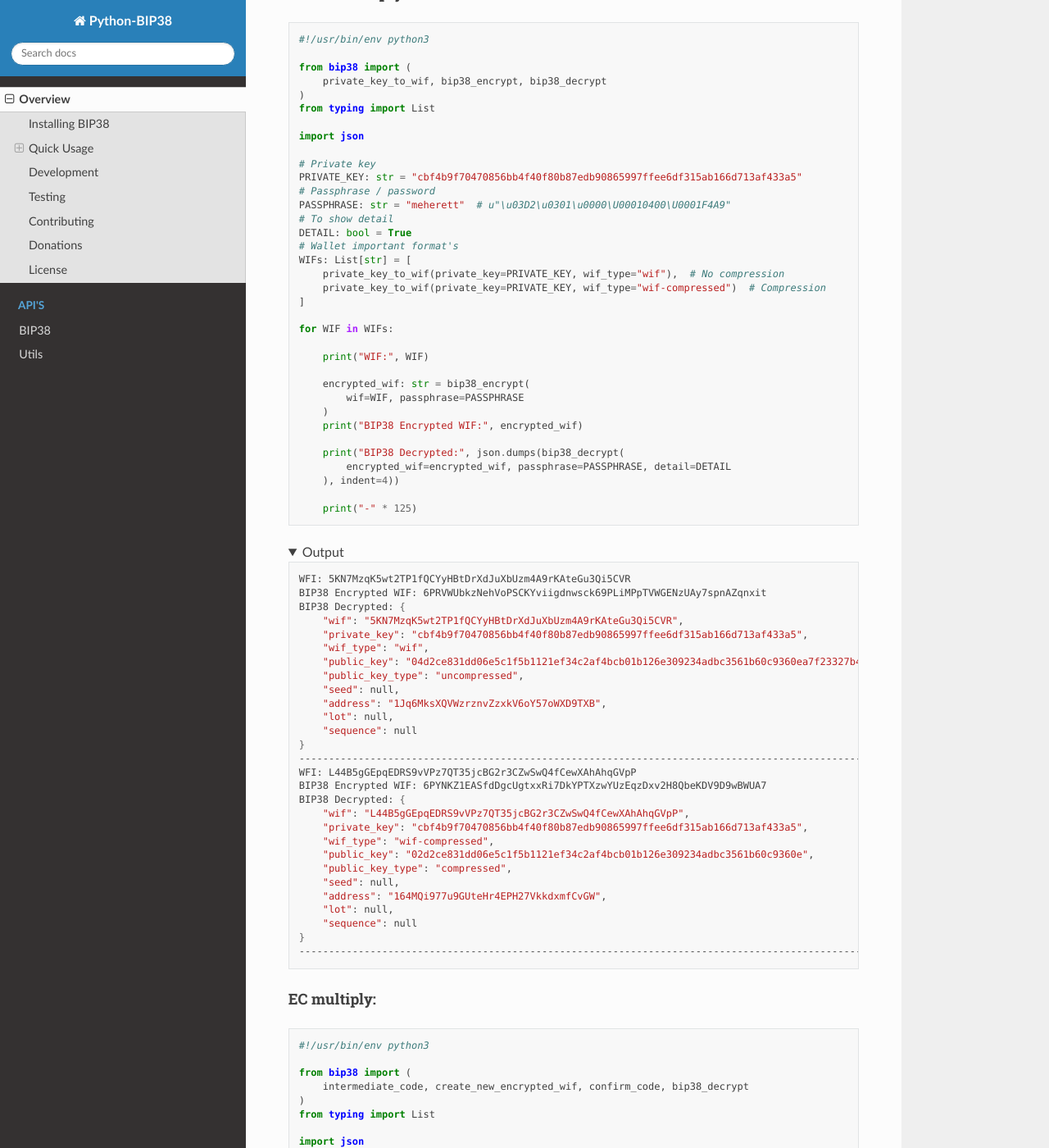
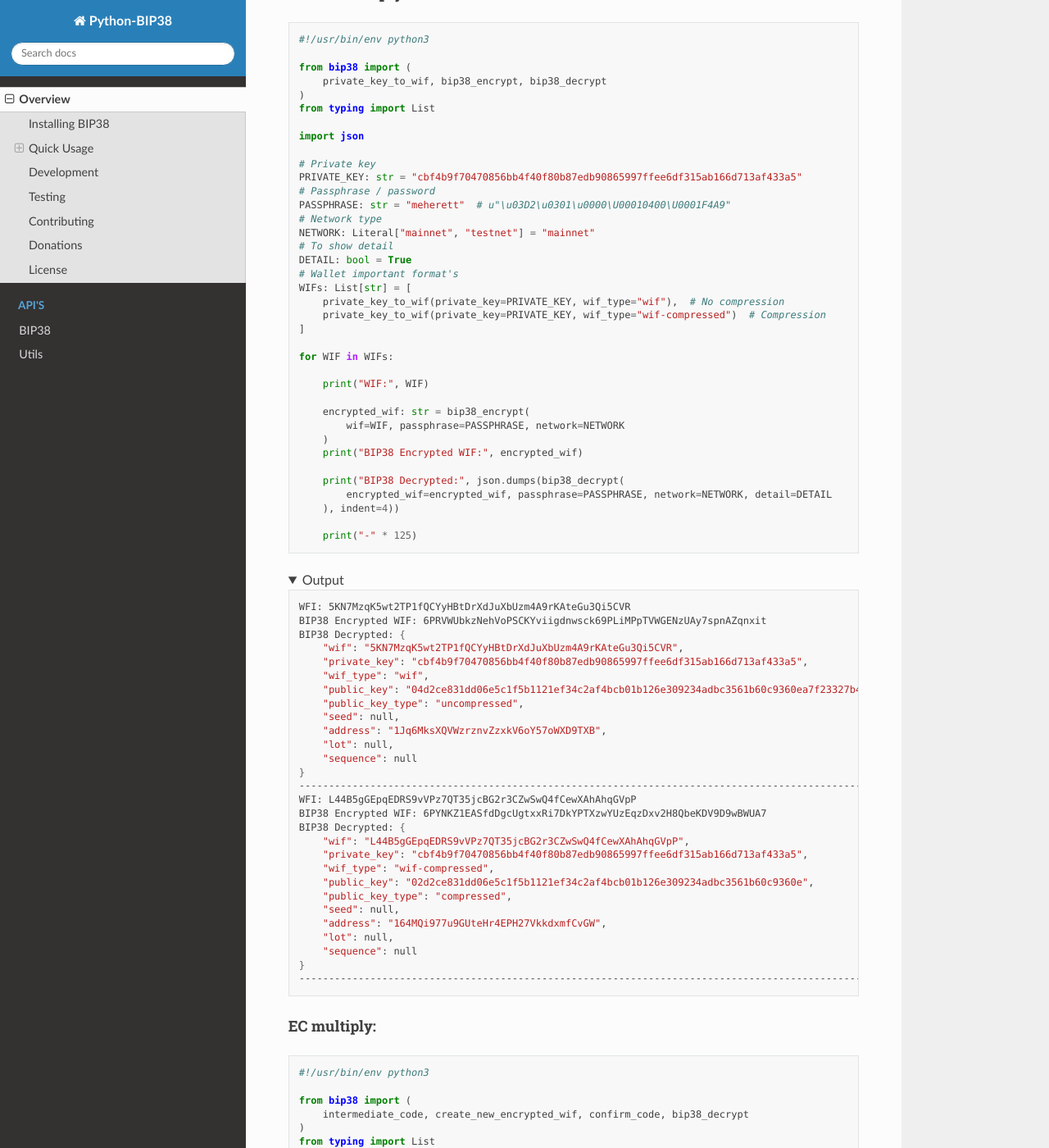
Before and after one commit to meherett/python-bip38, a Sphinx documentation site: the page built from docs/index.rst, in a window 1280 px wide and 1400 px high, scrolled down 1005 px. Shown: the whole window at 82% size. Built offline with Sphinx 7.4.7 and the Read the Docs theme 2.0.0, drawn with Linux system fonts in a browser that asks for light colours; some of the changed text lies outside the part shown.

```diff
--- a/docs/index.rst
+++ b/docs/index.rst
@@ -70,6 +70,8 @@ _______________
     PRIVATE_KEY: str = "cbf4b9f70470856bb4f40f80b87edb90865997ffee6df315ab166d713af433a5"
     # Passphrase / password
     PASSPHRASE: str = "meherett"  # u"\u03D2\u0301\u0000\U00010400\U0001F4A9"
+    # Network type
+    NETWORK: Literal["mainnet", "testnet"] = "mainnet"
     # To show detail
     DETAIL: bool = True
     # Wallet important format's
@@ -83,12 +85,12 @@ _______________
         print("WIF:", WIF)
 
         encrypted_wif: str = bip38_encrypt(
-            wif=WIF, passphrase=PASSPHRASE
+            wif=WIF, passphrase=PASSPHRASE, network=NETWORK
         )
         print("BIP38 Encrypted WIF:", encrypted_wif)
 
         print("BIP38 Decrypted:", json.dumps(bip38_decrypt(
-            encrypted_wif=encrypted_wif, passphrase=PASSPHRASE, detail=DETAIL
+            encrypted_wif=encrypted_wif, passphrase=PASSPHRASE, network=NETWORK, detail=DETAIL
         ), indent=4))
 
         print("-" * 125)
@@ -152,6 +154,8 @@ EC multiply:
 
     # Passphrase / password
     PASSPHRASE: str = "meherett"  # u"\u03D2\u0301\u0000\U00010400\U0001F4A9"
+    # Network type
+    NETWORK: Literal["mainnet", "testnet"] = "mainnet"
     # To show detail
     DETAIL: bool = True
     # List of samples with owner salt, seed, public key type, lot, and sequence
@@ -182,16 +186,16 @@ EC multiply:
         print("Intermediate Passphrase:", intermediate_passphrase)
 
         encrypted_wif: dict = create_new_encrypted_wif(
-            intermediate_passphrase=intermediate_passphrase, public_key_type=SAMPLE["public_key_type"], seed=SAMPLE["seed"]
+            intermediate_passphrase=intermediate_passphrase, public_key_type=SAMPLE["public_key_type"], seed=SAMPLE["seed"], network=NETWORK
         )
         print("Encrypted WIF:", json.dumps(encrypted_wif, indent=4))
 
         print("Confirm Code:", json.dumps(confirm_code(
-            passphrase=PASSPHRASE, confirmation_code=encrypted_wif["confirmation_code"], detail=DETAIL
+            passphrase=PASSPHRASE, confirmation_code=encrypted_wif["confirmation_code"], network=NETWORK, detail=DETAIL
         ), indent=4))
 
         print("BIP38 Decrypted:", json.dumps(bip38_decrypt(
-            encrypted_wif=encrypted_wif["encrypted_wif"], passphrase=PASSPHRASE, detail=DETAIL
+            encrypted_wif=encrypted_wif["encrypted_wif"], passphrase=PASSPHRASE, network=NETWORK, detail=DETAIL
         ), indent=4))
 
         print("-" * 125)
```
Also changed, not shown: README.md (+1 -2 lines), 1 other file.
